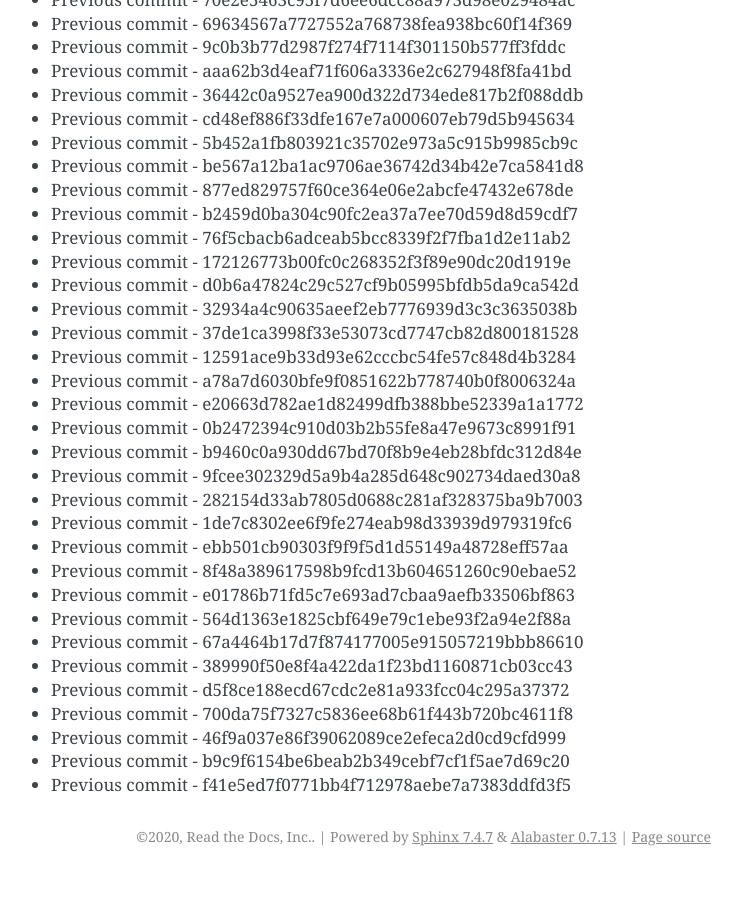
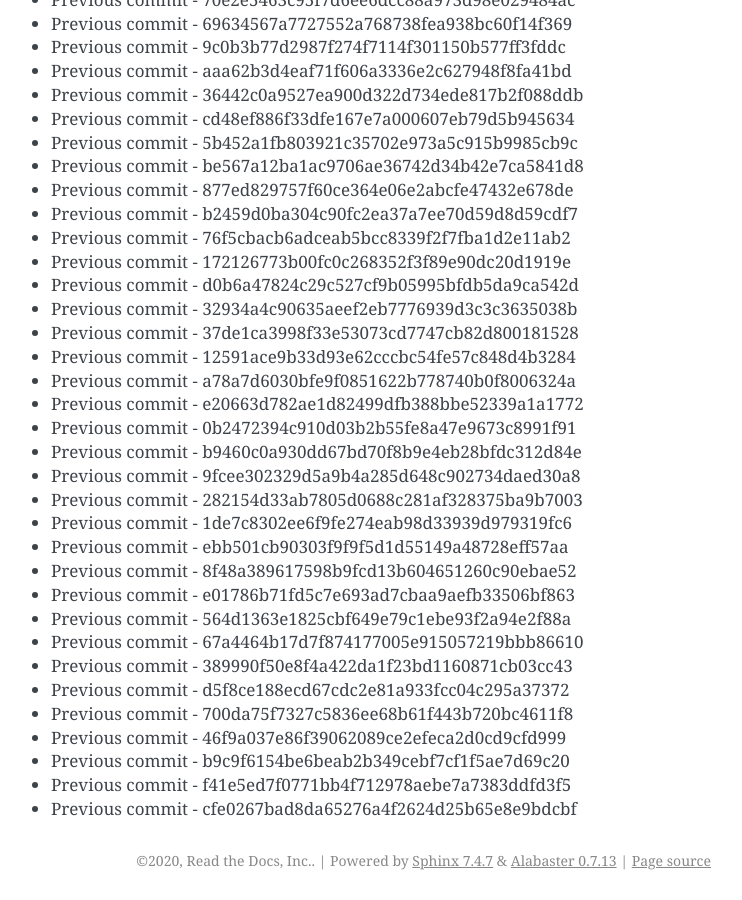
Before and after one commit to readthedocs/rtd-git-stresstest, a Sphinx documentation site: the page built from docs/updates.rst, in a window 1280 px wide and 900 px high, scrolled down 33662 px. Shown: the whole window, without its empty margins (399-1141 px from the left). Built offline with Sphinx 7.4.7, drawn with Linux system fonts in a browser that asks for light colours; before the commit the page ends 34538 px from its top, so only the background shows below that.

Commit message:
Generating commit from previous: cfe0267bad8da65276a4f2624d25b65e8e9bdcbf

```diff
--- a/docs/updates.rst
+++ b/docs/updates.rst
@@ -1446,3 +1446,4 @@ It can be tested for any performance characteristics.
 * Previous commit - 46f9a037e86f39062089ce2efeca2d0cd9cfd999
 * Previous commit - b9c9f6154be6beab2b349cebf7cf1f5ae7d69c20
 * Previous commit - f41e5ed7f0771bb4f712978aebe7a7383ddfd3f5
+* Previous commit - cfe0267bad8da65276a4f2624d25b65e8e9bdcbf
```
